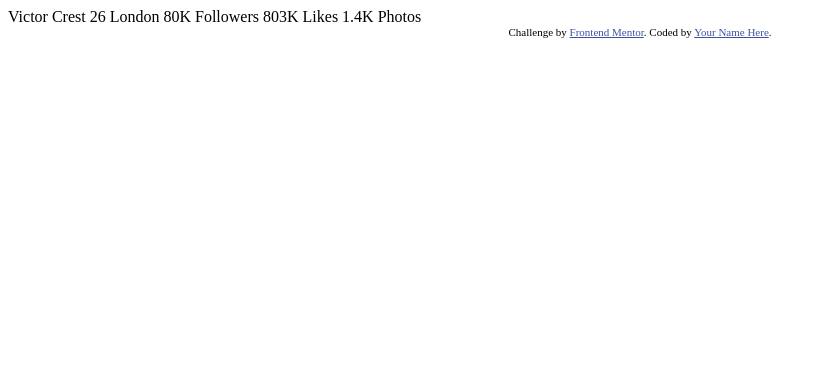
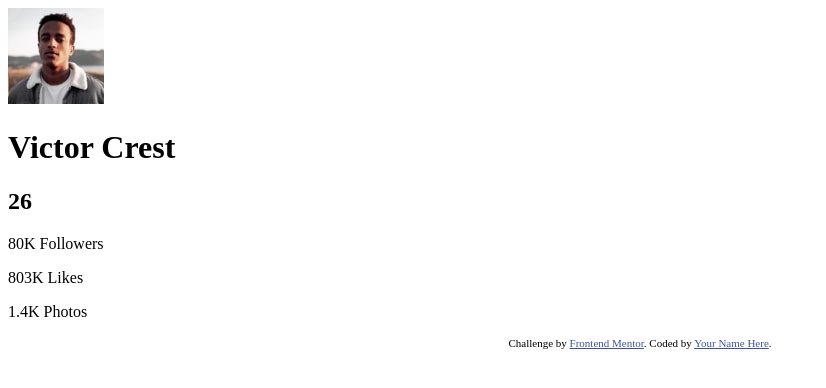
Before and after one commit to Hfruiz/FEM-Challenges, a plain HTML site: page index.html in a window 1280 px wide. Shown: the whole page, without its empty margins (0-826 px from the left). Drawn offline with Linux system fonts and the light colour scheme.

Commit message:
Update HTML

```diff
--- a/index.html
+++ b/index.html
@@ -4,7 +4,7 @@
   <meta charset="UTF-8">
   <meta name="viewport" content="width=device-width, initial-scale=1.0"> <!-- displays site properly based on user's device -->
 
-  <link rel="icon" type="image/png" sizes="32x32" href="./images/favicon-32x32.png">
+  <link rel="icon" type="design/desktop-design" sizes="32x32" href="C:\Users\Yamilinda\Hugo\Dev\Web Dev\Front End Mentor\My Challenges\design\desktop-design.jpg">
 
   <title>Frontend Mentor | Profile card component</title>
 
@@ -15,18 +15,18 @@
   </style>
 </head>
 <body>
-  Victor Crest
-  26
-  London
+  <div class="top">
+    <img src=".\images\image-victor.jpg" alt="design-img">
+    <h1>Victor Crest</h1>
+    <h2> 26</h2>
+</div>
 
-  80K
-  Followers
+  <div class ="bottom">
+  <p class="Followers"> 80K Followers</p>
+  <p class="Likes"></p> 803K Likes</p>
+  <p class="Photos"> 1.4K Photos</p>
+  </div>
 
-  803K
-  Likes
-
-  1.4K
-  Photos
   <div class="attribution">
     Challenge by <a href="https://www.frontendmentor.io?ref=challenge" target="_blank">Frontend Mentor</a>.
     Coded by <a href="#">Your Name Here</a>.
```
Also changed, not shown: design/styles.css (added).
